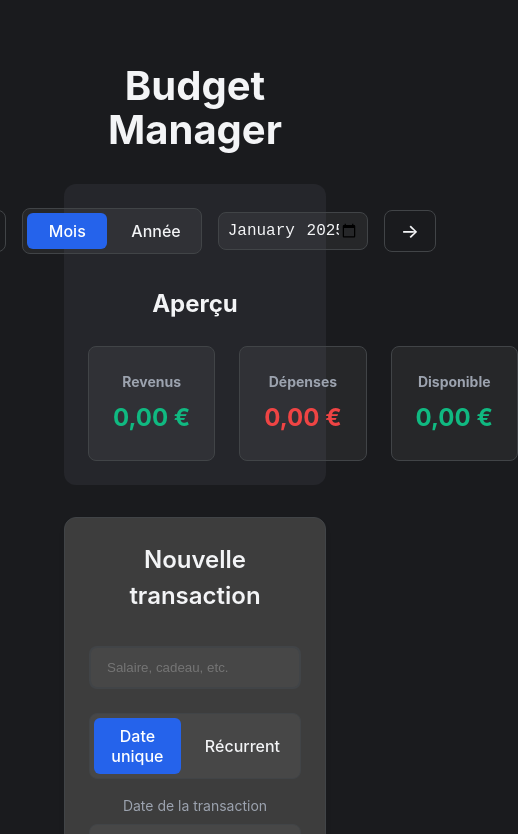
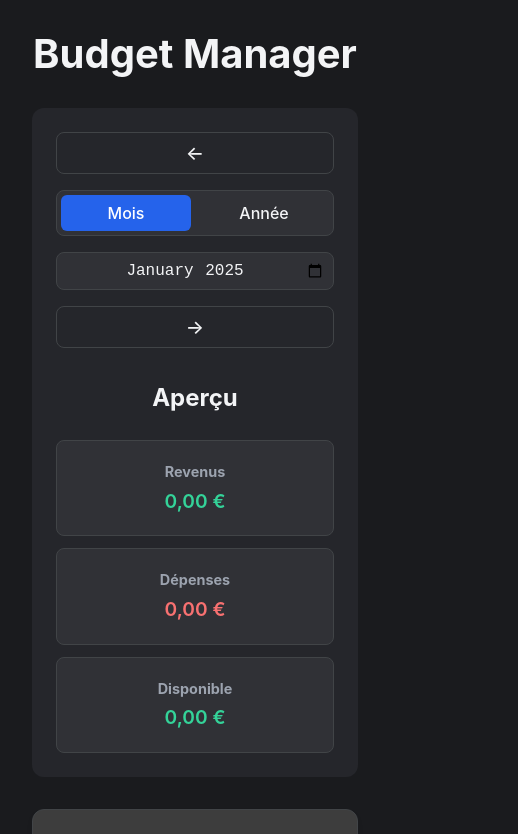
Before and after one commit to AlexandreGaultier/budget-manager, a React (Vite) app: page / in a window 390 px wide. Shown: the top 834 px of the page, 518 px wide, since content can reach past the window. Built offline with nearby package versions, Linux system fonts and the light colour scheme.

Commit message:
monthOverview fixed

```diff
--- a/src/App.css
+++ b/src/App.css
@@ -25,7 +25,6 @@
 #root {
   max-width: 1280px;
   margin: 0 auto;
-  padding: 2rem;
   text-align: center;
 }
 
--- a/src/components/MonthlyOverview/MonthlyOverview.module.css
+++ b/src/components/MonthlyOverview/MonthlyOverview.module.css
@@ -10,6 +10,12 @@
   justify-content: center;
   gap: 1rem;
   margin-bottom: 2rem;
+}
+
+.dateSelectors {
+  display: flex;
+  align-items: center;
+  gap: 1rem;
 }
 
 .navButton {
@@ -25,12 +31,6 @@
 
 .navButton:hover {
   background: rgba(255, 255, 255, 0.1);
-}
-
-.dateSelectors {
-  display: flex;
-  align-items: center;
-  gap: 1rem;
 }
 
 .viewToggle {
@@ -110,32 +110,93 @@
 .stats {
   display: grid;
   grid-template-columns: repeat(3, 1fr);
-  gap: 1.5rem;
+  gap: 1rem;
   margin-top: 1.5rem;
 }
 
 .stat {
-  padding: 1.5rem;
-  background-color: rgba(255, 255, 255, 0.05);
+  padding: 1.25rem;
+  background: rgba(255, 255, 255, 0.05);
   border-radius: 8px;
-  text-align: center;
   border: 1px solid var(--border-color);
+  transition: all 0.2s ease;
 }
 
 .stat h3 {
+  font-size: 0.875rem;
   color: var(--text-secondary);
-  font-size: 0.875rem;
   margin-bottom: 0.5rem;
+}
+
+.stat p {
+  font-size: 1.25rem;
+  font-weight: 600;
 }
 
 .income {
   color: var(--success-color);
-  font-weight: bold;
-  font-size: 1.5rem;
 }
 
 .expense {
   color: var(--error-color);
-  font-weight: bold;
-  font-size: 1.5rem;
 }
+
+
+/* Ajout des styles responsive */
+@media (max-width: 768px) {
+  .navigation {
+    flex-direction: column;
+    gap: 1rem;
+  }
+
+  .dateSelectors {
+    width: 100%;
+    flex-direction: column;
+    align-items: stretch;
+  }
+
+  .viewToggle {
+    width: 100%;
+  }
+
+  .toggleButton {
+    flex: 1;
+  }
+
+  .monthPicker,
+  .yearPicker {
+    width: 100%;
+  }
+
+  .navButton {
+    width: 100%;
+  }
+
+  .stats {
+    display: flex;
+    flex-direction: column;
+    gap: 0.75rem;
+  }
+
+  .stat {
+    width: 100%;
+    text-align: center;
+  }
+
+  .stat h3 {
+    font-size: 0.9rem;
+    margin-bottom: 0.25rem;
+  }
+
+  .stat p {
+    font-size: 1.2rem;
+  }
+
+  .income {
+    color: #34d399; /* Vert un peu plus clair pour meilleur contraste sur mobile */
+  }
+
+  .expense {
+    color: #f87171; /* Rouge un peu plus clair pour meilleur contraste sur mobile */
+  }
+}
--- a/src/index.css
+++ b/src/index.css
@@ -21,7 +21,6 @@ body {
 #root {
   max-width: 1200px;
   margin: 0 auto;
-  padding: 2rem;
 }
 
 * {
```
